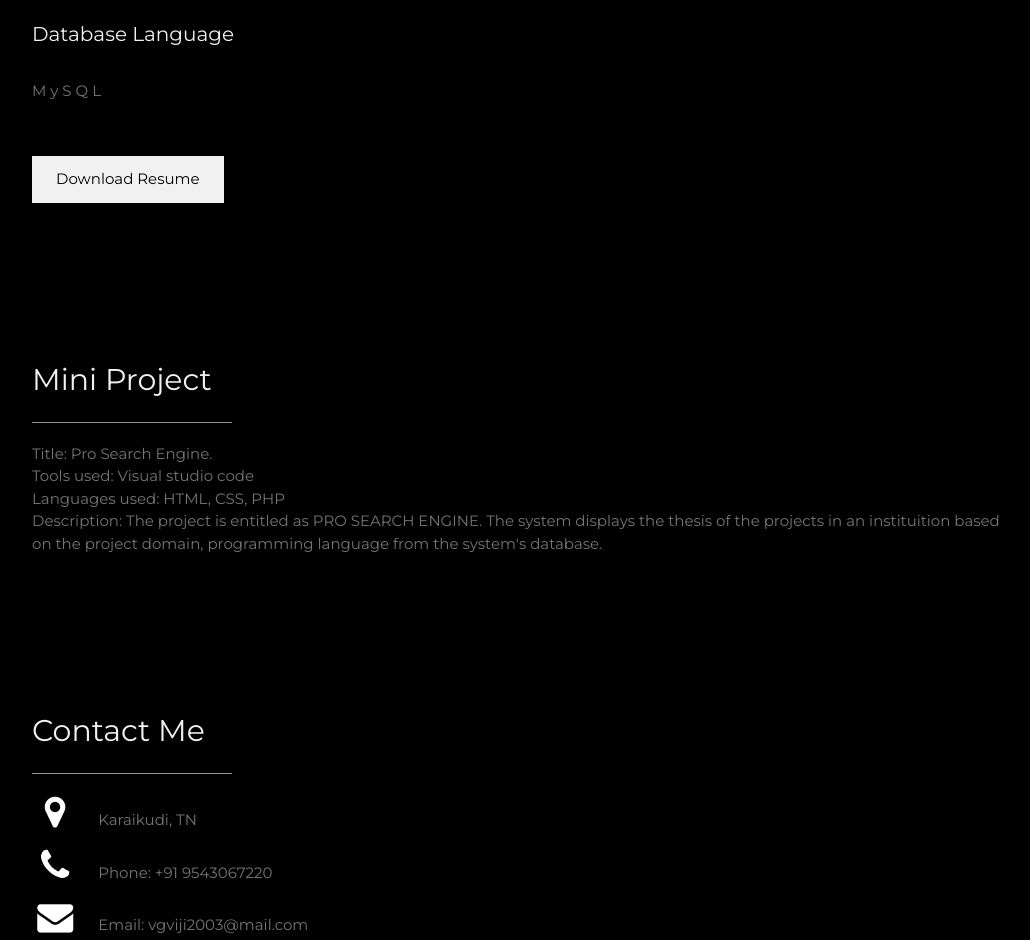
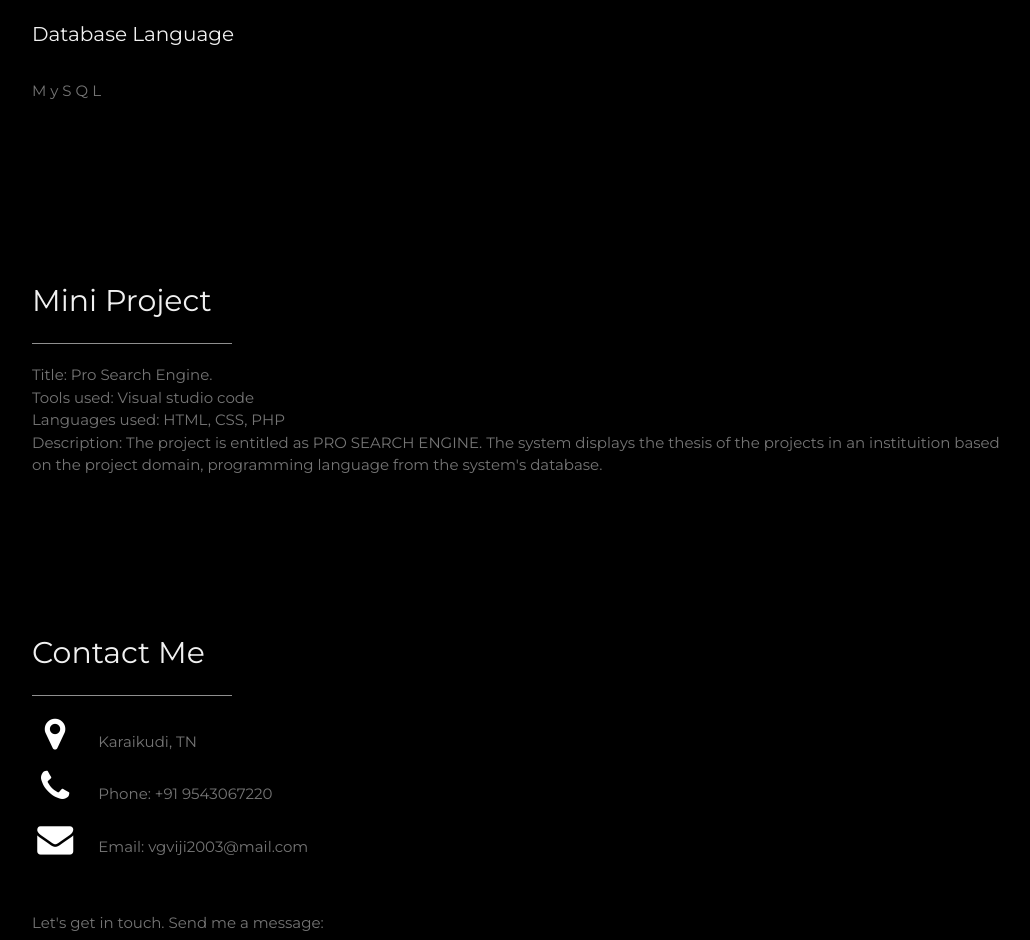
Before and after one commit to vsviji/portfolio, a plain HTML site: page index.html in a window 1280 px wide. Shown: the part 1002-1942 px from the top of the page, without its empty margins (178-1208 px from the left). Drawn offline with nearby package versions, Linux system fonts and the light colour scheme.

Commit message:
Update index.html

```diff
--- a/index.html
+++ b/index.html
@@ -100,11 +100,7 @@
 
     </div><br>
 
-     <form method="get" action="Vijayalakshmi_V_resume.pdf">
-    <button type="submit" class="w3-button w3-light-grey w3-padding-large w3-section">
-      Download Resume
-    </button>
-   </form>
+
   </div>
 
 <div class="w3-padding-64 w3-content w3-text-grey" id="project">
```
